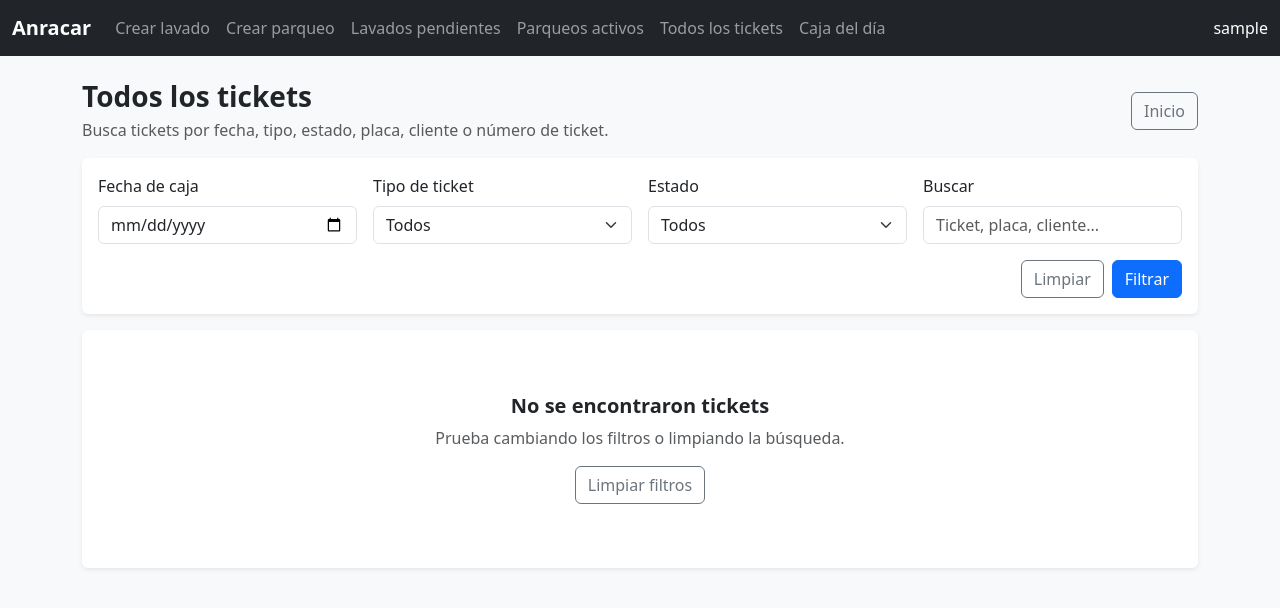
After one commit to abdielgrpro-star/anra-car, a Django app: page /tickets/all/ in a window 1280 px wide. The commit adds this page. Shown: the top 608 px of the page. Run offline with Django 5.2, Linux system fonts and the light colour scheme; the visitor is signed in with stand-in values (Sample User, id 1); data comes from the database, SQL or seed files in the repository; data that the repository does not hold is empty.

Commit message:
Add all tickets search and dashboard links

```diff
--- a/templates/base.html
+++ b/templates/base.html
@@ -26,21 +26,33 @@
                 <ul class="navbar-nav me-auto mb-2 mb-lg-0">
 
                     <li class="nav-item">
-                        <a class="nav-link" href="{% url 'home' %}">Inicio</a>
+                        <a class="nav-link" href="{% url 'tickets:create_wash_ticket' %}">
+                            Crear lavado
+                        </a>
                     </li>
 
                     <li class="nav-item">
-                        <a class="nav-link" href="{% url 'tickets:create_wash_ticket' %}">Crear lavado</a>
+                        <a class="nav-link" href="{% url 'tickets:create_parking_ticket' %}">
+                            Crear parqueo
+                        </a>
+                    </li>
+
+                    <li class="nav-item">
+                        <a class="nav-link" href="{% url 'tickets:pending_wash_tickets' %}">
+                            Lavados pendientes
+                        </a>
                     </li>
 
                     <li class="nav-item">
                         <a class="nav-link" href="{% url 'tickets:active_parking_tickets' %}">
-                            Parqueos pendientes
+                            Parqueos activos
                         </a>
                     </li>
 
                     <li class="nav-item">
-                        <a class="nav-link" href="{% url 'tickets:pending_wash_tickets' %}"> Lavados pendientes</a>
+                        <a class="nav-link" href="{% url 'tickets:all_tickets' %}">
+                            Todos los tickets
+                        </a>
                     </li>
 
                     <li class="nav-item">
--- /dev/null
+++ b/templates/tickets/all_tickets.html
@@ -0,0 +1,231 @@
+{% extends "base.html" %}
+
+{% block title %}Todos los tickets | Anracar{% endblock %}
+
+{% block content %}
+
+<div class="d-flex justify-content-between align-items-center mb-3">
+    <div>
+        <h1 class="h3 fw-bold mb-1">Todos los tickets</h1>
+        <p class="text-muted mb-0">
+            Busca tickets por fecha, tipo, estado, placa, cliente o número de ticket.
+        </p>
+    </div>
+
+    <a href="{% url 'home' %}" class="btn btn-outline-secondary">
+        Inicio
+    </a>
+</div>
+
+<div class="card shadow-sm border-0 mb-3">
+    <div class="card-body">
+        <form method="get" class="row g-3">
+
+            <div class="col-md-3">
+                <label class="form-label">Fecha de caja</label>
+                <input
+                    type="date"
+                    name="date"
+                    value="{{ date_query }}"
+                    class="form-control"
+                >
+            </div>
+
+            <div class="col-md-3">
+                <label class="form-label">Tipo de ticket</label>
+                <select name="ticket_type" class="form-select">
+                    <option value="">Todos</option>
+
+                    {% for value, label in ticket_type_choices %}
+                        <option value="{{ value }}" {% if ticket_type == value %}selected{% endif %}>
+                            {{ label }}
+                        </option>
+                    {% endfor %}
+                </select>
+            </div>
+
+            <div class="col-md-3">
+                <label class="form-label">Estado</label>
+                <select name="status" class="form-select">
+                    <option value="">Todos</option>
+
+                    {% for value, label in status_choices %}
+                        <option value="{{ value }}" {% if status == value %}selected{% endif %}>
+                            {{ label }}
+                        </option>
+                    {% endfor %}
+                </select>
+            </div>
+
+            <div class="col-md-3">
+                <label class="form-label">Buscar</label>
+                <input
+                    type="text"
+                    name="q"
+                    value="{{ search_query }}"
+                    class="form-control"
+                    placeholder="Ticket, placa, cliente..."
+                >
+            </div>
+
+            <div class="col-md-12 d-flex justify-content-end gap-2">
+                <a href="{% url 'tickets:all_tickets' %}" class="btn btn-outline-secondary">
+                    Limpiar
+                </a>
+
+                <button type="submit" class="btn btn-primary">
+                    Filtrar
+                </button>
+            </div>
+
+        </form>
+    </div>
+</div>
+
+<div class="card shadow-sm border-0">
+    <div class="card-body">
+
+        {% if tickets %}
+            <div class="table-responsive">
+                <table class="table table-hover align-middle">
+                    <thead>
+                        <tr>
+                            <th>Ticket</th>
+                            <th>Tipo</th>
+                            <th>Estado</th>
+                            <th>Cliente</th>
+                            <th>Placa</th>
+                            <th>Caja</th>
+                            <th>Total</th>
+                            <th>Creado</th>
+                            <th>Pagado</th>
+                            <th class="text-end">Acciones</th>
+                        </tr>
+                    </thead>
+
+                    <tbody>
+                        {% for ticket in tickets %}
+                            <tr>
+                                <td>
+                                    <strong>{{ ticket.ticket_number }}</strong>
+                                </td>
+
+                                <td>
+                                    {% if ticket.ticket_type == "wash" %}
+                                        <span class="badge text-bg-info">Lavado</span>
+                                    {% elif ticket.ticket_type == "parking" %}
+                                        <span class="badge text-bg-primary">Parqueo</span>
+                                    {% endif %}
+                                </td>
+
+                                <td>
+                                    {% if ticket.status == "pending_payment" %}
+                                        <span class="badge text-bg-warning">Pendiente</span>
+                                    {% elif ticket.status == "active" %}
+                                        <span class="badge text-bg-primary">Activo</span>
+                                    {% elif ticket.status == "paid" %}
+                                        <span class="badge text-bg-success">Pagado</span>
+                                    {% elif ticket.status == "cancelled" %}
+                                        <span class="badge text-bg-danger">Anulado</span>
+                                    {% else %}
+                                        <span class="badge text-bg-secondary">{{ ticket.get_status_display }}</span>
+                                    {% endif %}
+                                </td>
+
+                                <td>
+                                    {{ ticket.customer_name_snapshot|default:"No indicado" }}
+                                    <br>
+                                    <small class="text-muted">
+                                        {{ ticket.customer_phone_snapshot|default:"Sin teléfono" }}
+                                    </small>
+                                </td>
+
+                                <td>
+                                    <span class="badge text-bg-dark">
+                                        {{ ticket.vehicle_plate }}
+                                    </span>
+                                </td>
+
+                                <td>
+                                    {{ ticket.cash_day.business_date|date:"d/m/Y" }}
+                                    <br>
+                                    <small class="text-muted">
+                                        Caja #{{ ticket.cash_day.id }}
+                                    </small>
+                                </td>
+
+                                <td>
+                                    <strong>₡{{ ticket.total_with_tax }}</strong>
+                                </td>
+
+                                <td>
+                                    {{ ticket.created_at|date:"d/m/Y H:i" }}
+                                </td>
+
+                                <td>
+                                    {% if ticket.paid_at %}
+                                        {{ ticket.paid_at|date:"d/m/Y H:i" }}
+                                    {% else %}
+                                        <span class="text-muted">No pagado</span>
+                                    {% endif %}
+                                </td>
+
+                                <td class="text-end">
+                                    {% if ticket.ticket_type == "wash" %}
+                                        <a
+                                            href="{% url 'tickets:wash_ticket_detail' ticket.id %}"
+                                            class="btn btn-sm btn-outline-secondary"
+                                        >
+                                            Ver
+                                        </a>
+
+                                        {% if ticket.status == "pending_payment" %}
+                                            <a
+                                                href="{% url 'tickets:charge_wash_ticket' ticket.id %}"
+                                                class="btn btn-sm btn-success"
+                                            >
+                                                Cobrar
+                                            </a>
+                                        {% endif %}
+
+                                    {% elif ticket.ticket_type == "parking" %}
+                                        <a
+                                            href="{% url 'tickets:parking_ticket_detail' ticket.id %}"
+                                            class="btn btn-sm btn-outline-secondary"
+                                        >
+                                            Ver
+                                        </a>
+
+                                        {% if ticket.status == "active" %}
+                                            <a
+                                                href="{% url 'tickets:charge_parking_ticket' ticket.id %}"
+                                                class="btn btn-sm btn-success"
+                                            >
+                                                Cobrar
+                                            </a>
+                                        {% endif %}
+                                    {% endif %}
+                                </td>
+                            </tr>
+                        {% endfor %}
+                    </tbody>
+
+                </table>
+            </div>
+        {% else %}
+            <div class="text-center py-5">
+                <h5 class="fw-bold">No se encontraron tickets</h5>
+                <p class="text-muted mb-3">
+                    Prueba cambiando los filtros o limpiando la búsqueda.
+                </p>
+
+                <a href="{% url 'tickets:all_tickets' %}" class="btn btn-outline-secondary">
+                    Limpiar filtros
+                </a>
+            </div>
+        {% endif %}
+
+    </div>
+</div>
+
+{% endblock %}
--- a/tickets/urls.py
+++ b/tickets/urls.py
@@ -5,6 +5,8 @@ from . import views
 app_name = "tickets"
 
 urlpatterns = [
+    path("all/", views.all_tickets, name="all_tickets"),
+
     path("wash/create/", views.create_wash_ticket, name="create_wash_ticket"),
     path("wash/pending/", views.pending_wash_tickets, name="pending_wash_tickets"),
     path("wash/<int:ticket_id>/charge/", views.charge_wash_ticket, name="charge_wash_ticket"),
--- a/tickets/views.py
+++ b/tickets/views.py
@@ -691,3 +691,60 @@ def charge_wash_ticket(request, ticket_id):
             "form": form,
         },
     )
+
+
+@login_required
+def all_tickets(request):
+    tickets = (
+        Ticket.objects
+        .select_related(
+            "customer",
+            "service",
+            "cash_day",
+            "created_by_employee",
+            "updated_by_employee",
+        )
+        .order_by("-created_at")
+    )
+
+    search_query = request.GET.get("q", "").strip()
+    date_query = request.GET.get("date", "").strip()
+    ticket_type = request.GET.get("ticket_type", "").strip()
+    status = request.GET.get("status", "").strip()
+
+    if search_query:
+        tickets = tickets.filter(
+            models.Q(ticket_number__icontains=search_query)
+            | models.Q(vehicle_plate__icontains=search_query)
+            | models.Q(customer_name_snapshot__icontains=search_query)
+            | models.Q(customer_phone_snapshot__icontains=search_query)
+        )
+
+    if date_query:
+        tickets = tickets.filter(
+            cash_day__business_date=date_query
+        )
+
+    if ticket_type:
+        tickets = tickets.filter(
+            ticket_type=ticket_type
+        )
+
+    if status:
+        tickets = tickets.filter(
+            status=status
+        )
+
+    return render(
+        request,
+        "tickets/all_tickets.html",
+        {
+            "tickets": tickets,
+            "search_query": search_query,
+            "date_query": date_query,
+            "ticket_type": ticket_type,
+            "status": status,
+            "ticket_type_choices": Ticket.TICKET_TYPE_CHOICES,
+            "status_choices": Ticket.STATUS_CHOICES,
+        },
+    )
```
Also changed, not shown: templates/home.html (+39 -9 lines).
